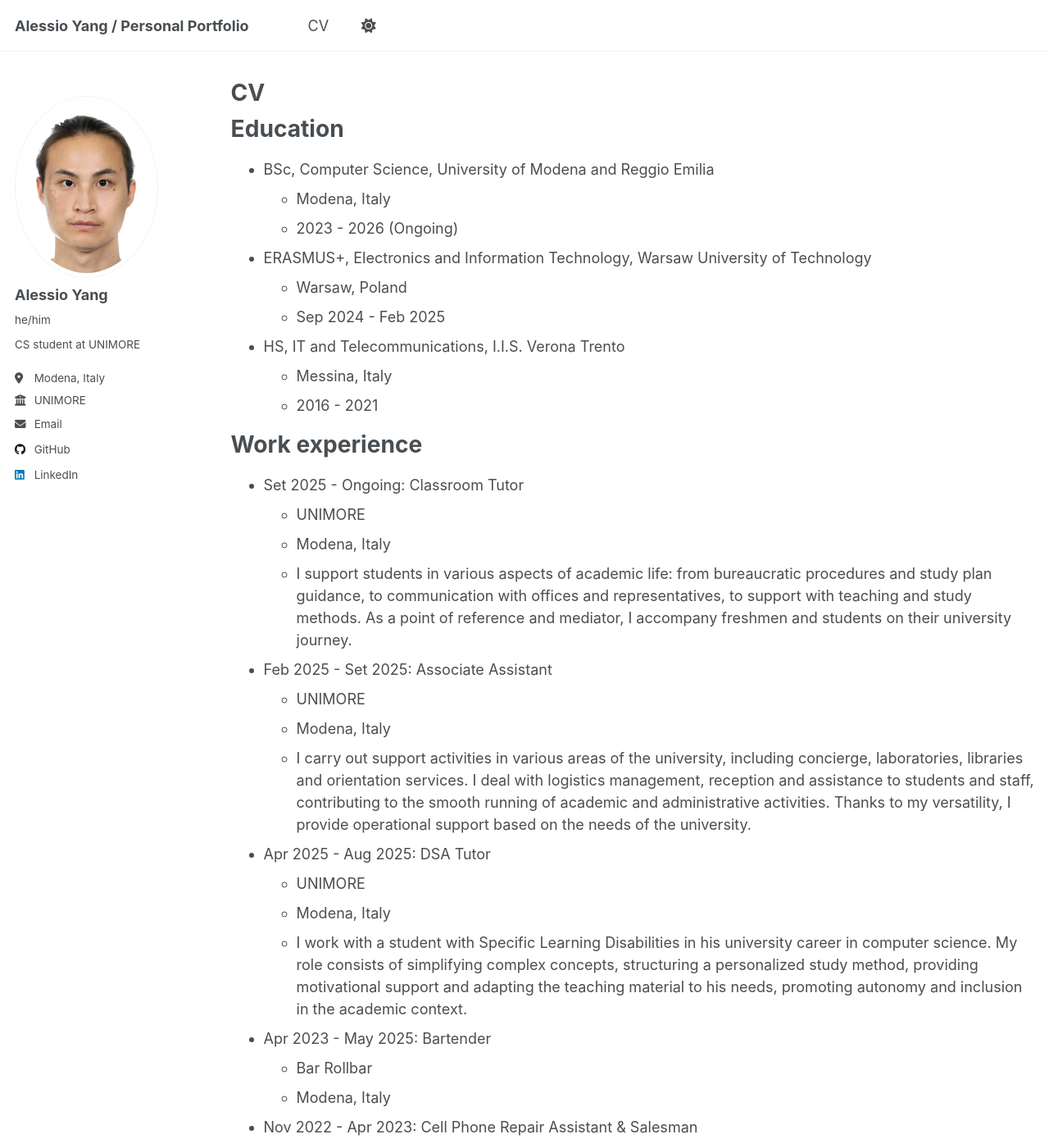
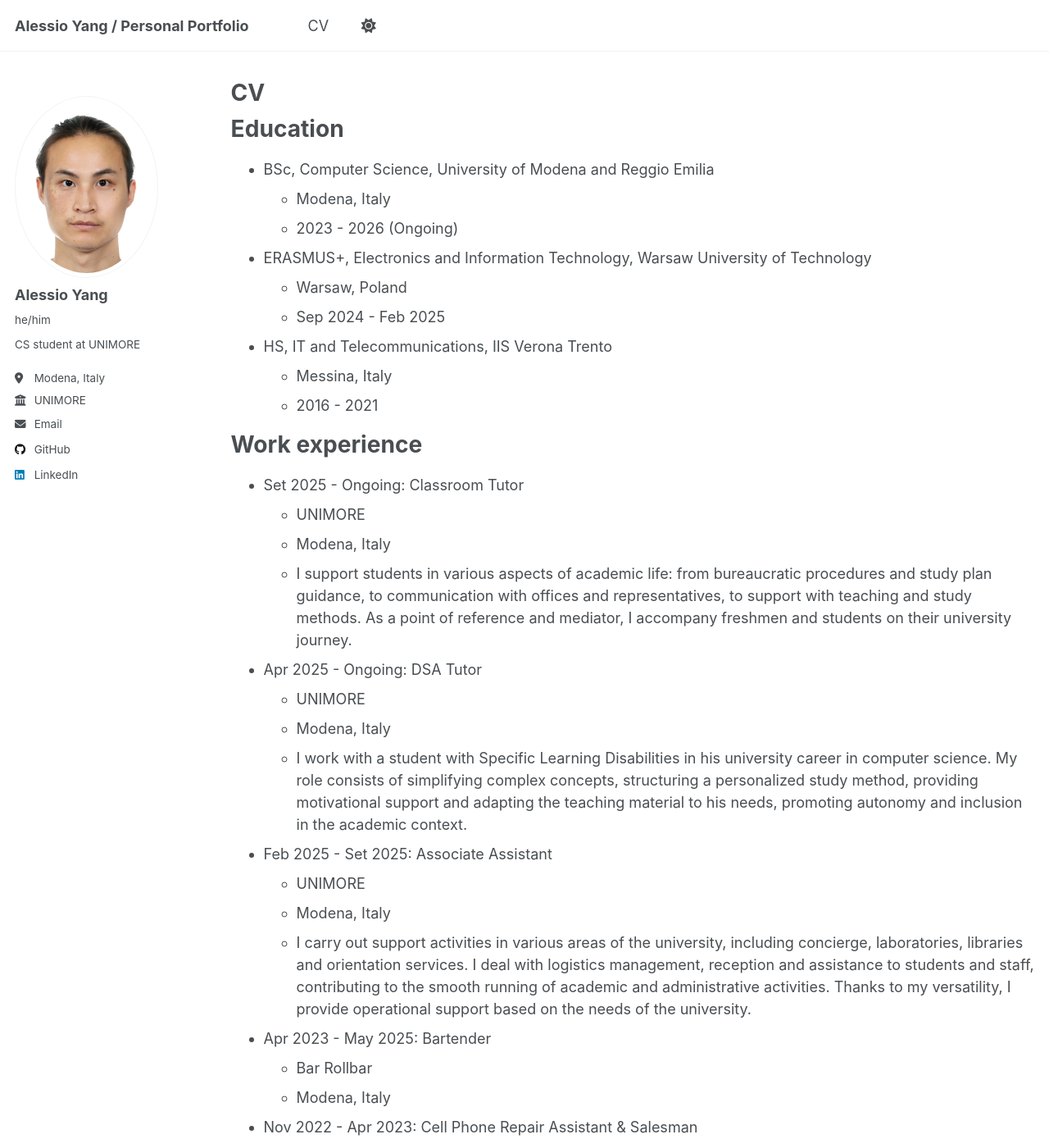
Before and after one commit to AY02/ay02.github.io, a Jekyll site: the page built from _pages/cv.md, in a window 1280 px wide and 1400 px high. Shown: the whole window at 82% size. Built offline with Jekyll 4.4.1, drawn with Linux system fonts in a browser that asks for light colours; a script that is not in the unit is left out.

```diff
--- a/_pages/cv.md
+++ b/_pages/cv.md
@@ -17,7 +17,7 @@ Education
 * ERASMUS+, Electronics and Information Technology, Warsaw University of Technology
   * Warsaw, Poland
   * Sep 2024 - Feb 2025
-* HS, IT and Telecommunications, I.I.S. Verona Trento
+* HS, IT and Telecommunications, IIS Verona Trento
   * Messina, Italy
   * 2016 - 2021
 
@@ -28,15 +28,15 @@ Work experience
   * Modena, Italy
   * I support students in various aspects of academic life: from bureaucratic procedures and study plan guidance, to communication with offices and representatives, to support with teaching and study methods. As a point of reference and mediator, I accompany freshmen and students on their university journey.
 
+* Apr 2025 - Ongoing: DSA Tutor
+  * UNIMORE
+  * Modena, Italy
+  * I work with a student with Specific Learning Disabilities in his university career in computer science. My role consists of simplifying complex concepts, structuring a personalized study method, providing motivational support and adapting the teaching material to his needs, promoting autonomy and inclusion in the academic context.
+
 * Feb 2025 - Set 2025: Associate Assistant
   * UNIMORE
   * Modena, Italy
   * I carry out support activities in various areas of the university, including concierge, laboratories, libraries and orientation services. I deal with logistics management, reception and assistance to students and staff, contributing to the smooth running of academic and administrative activities. Thanks to my versatility, I provide operational support based on the needs of the university.
-
-* Apr 2025 - Aug 2025: DSA Tutor
-  * UNIMORE
-  * Modena, Italy
-  * I work with a student with Specific Learning Disabilities in his university career in computer science. My role consists of simplifying complex concepts, structuring a personalized study method, providing motivational support and adapting the teaching material to his needs, promoting autonomy and inclusion in the academic context.
 
 * Apr 2023 - May 2025: Bartender
   * Bar Rollbar
```
